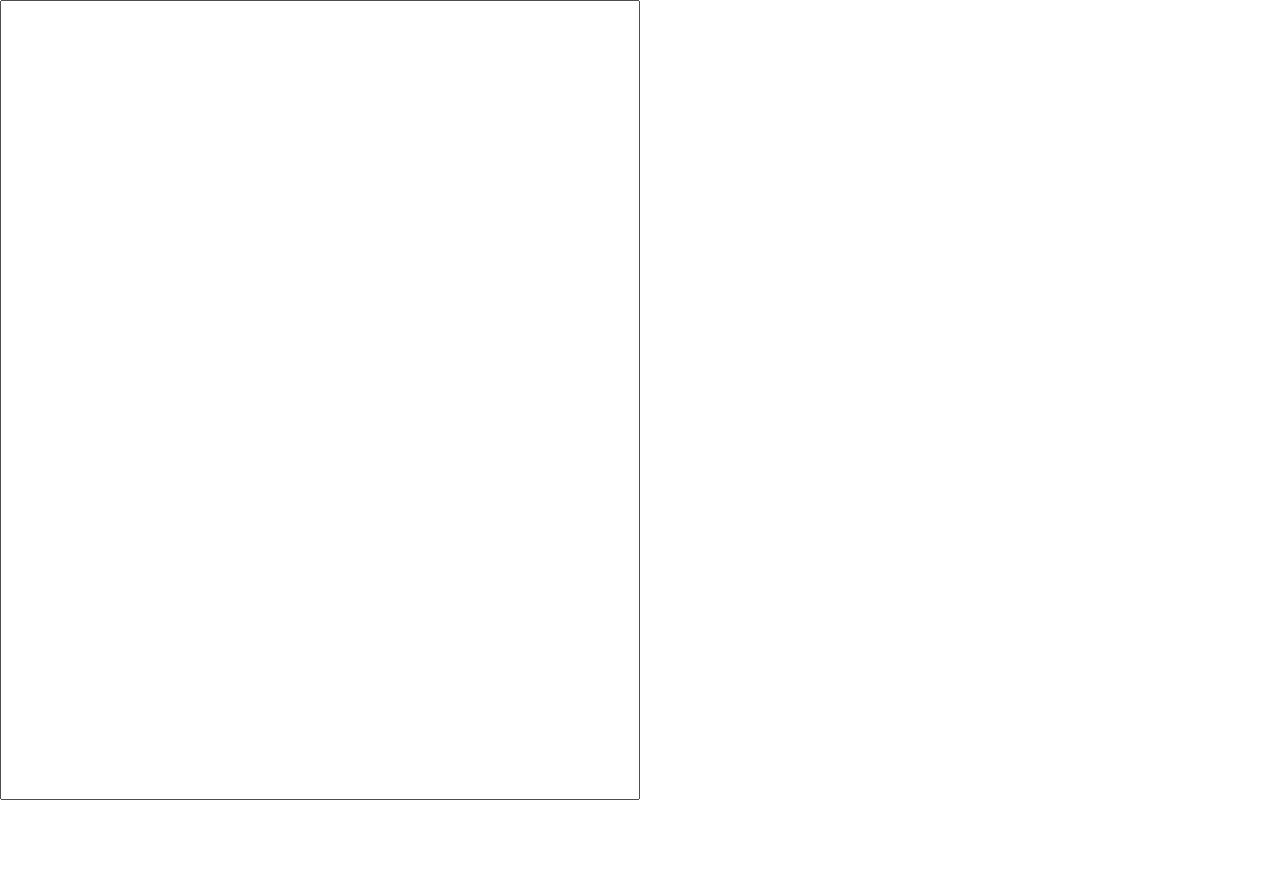
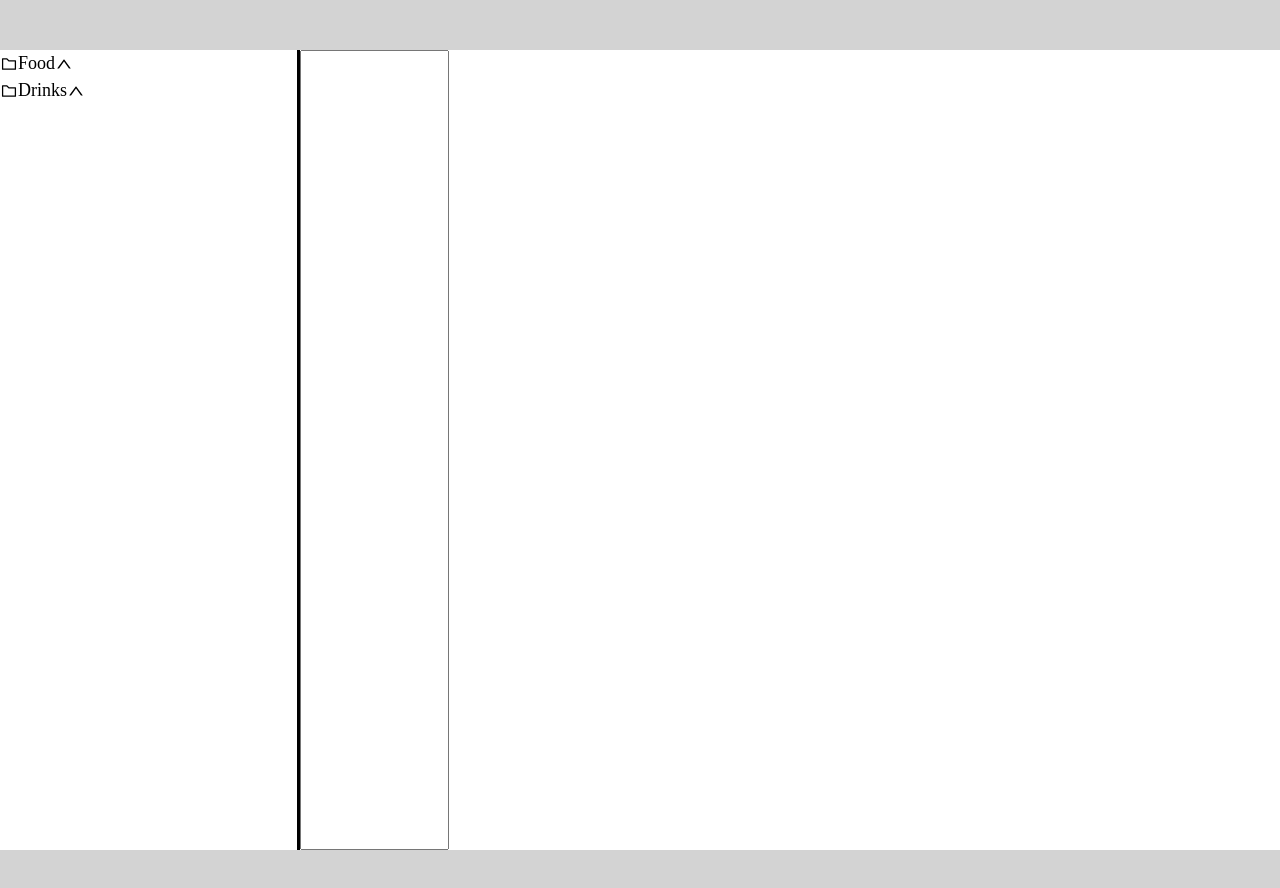
Before and after one commit to aleks-devit/mynote_client, a Next.js app: page / in a window 1280 px wide. Shown: the top 888 px of the page. Before the commit the page ends 800 px from the top, so only its background shows below. Built offline with nearby package versions, Linux system fonts and the light colour scheme.

Commit message:
first commit combine

```diff
--- /dev/null
+++ b/layout/MainLayout.tsx
@@ -0,0 +1,28 @@
+import React, {FC} from 'react';
+import {DATA} from "../moc_data/fileTree";
+import Tree from "../components/TreeFiles/Tree";
+import {
+  MainLayoutRowComponent,
+  MainLayoutLeftSideComponent,
+  MainLayoutWrapperComponent,
+  MainLayoutHeaderComponent, MainLayoutFooterComponent
+} from "./styles"
+
+const MainLayout: FC = ({children}) => {
+  return (
+    <MainLayoutWrapperComponent>
+      <MainLayoutHeaderComponent/>
+      <MainLayoutRowComponent>
+        <MainLayoutLeftSideComponent>
+          <Tree data={DATA}/>
+        </MainLayoutLeftSideComponent>
+        <div>
+          {children}
+        </div>
+      </MainLayoutRowComponent>
+      <MainLayoutFooterComponent/>
+    </MainLayoutWrapperComponent>
+  );
+};
+
+export default MainLayout;
--- /dev/null
+++ b/layout/styles.ts
@@ -0,0 +1,28 @@
+import styled from "styled-components"
+
+export const MainLayoutWrapperComponent = styled.div`
+  min-height: 100vh;
+  display: flex;
+  flex-direction: column;
+`
+
+export const MainLayoutHeaderComponent = styled.div`
+  height: 50px;
+  background-color: lightgray;
+  `
+
+export const MainLayoutRowComponent = styled.div`
+  flex: 1;
+  display: flex;
+  height: 100%;
+`
+
+export const MainLayoutLeftSideComponent = styled.div`
+  width: 300px;
+  border-right: 3px solid black;
+`
+
+export const MainLayoutFooterComponent = styled.div`
+  height: 50px;
+  background-color: lightgray;
+  `
--- a/pages/index.tsx
+++ b/pages/index.tsx
@@ -1,6 +1,7 @@
 import type {NextPage} from 'next'
 import Note from "../components/Note";
+import MainLayout from "../layout/MainLayout";
 
-const Home: NextPage = () => <Note/>
+const Home: NextPage = () => <MainLayout><Note/></MainLayout>
 
 export default Home
```
Also changed, not shown: pages/tree-files.tsx (deleted, +0 -11 lines).
